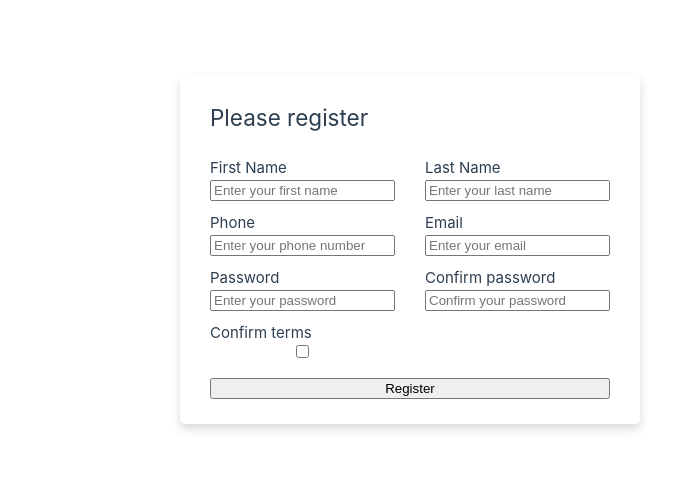
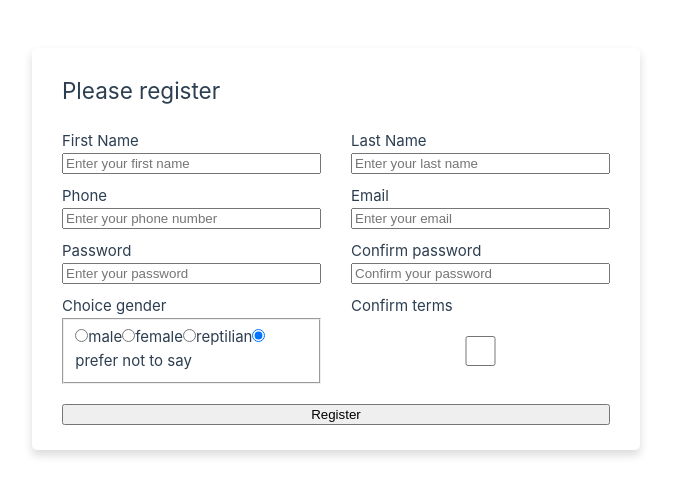
Before and after one commit to s5198653/vue-registration-form, a Vue app: page / in a window 1280 px wide. Shown: the part 151-646 px from the top of the page, without its empty margins (0-675 px from the left). Built offline with nearby package versions, Linux system fonts and the light colour scheme; the HTML template or start-up script is replaced by a standard one.

Commit message:
create VRadioGroup component

```diff
--- a/src/components/RegistrationForm.vue
+++ b/src/components/RegistrationForm.vue
@@ -4,8 +4,14 @@ import VTitle from './VTitle.vue';
 import InputWrapper from './InputWrapper.vue';
 import VInput from './VInput.vue';
 import VButton from './VButton.vue';
+import VRadioGroup from './VRadioGroup.vue';
 
-type Gender = 'male' | 'female' | 'reptilian' | 'prefer not to say';
+enum Gender {
+  Male = 'male',
+  Female = 'female',
+  Reptilian = 'reptilian',
+  PreferNotToSay = 'prefer not to say',
+}
 
 type FormField<T extends string | boolean | Gender = string> = {
   value: T;
@@ -34,7 +40,7 @@ const formFields = reactive<FormFields>({
   email: { value: '', error: '', required: true },
   password: { value: '', error: '', required: true },
   confirmPassword: { value: '', error: '', required: true },
-  gender: { value: 'prefer not to say', error: '', required: true },
+  gender: { value: Gender.PreferNotToSay, error: '', required: true },
   isConfirmTerms: { value: false, error: '', required: true },
 });
 
@@ -99,6 +105,13 @@ function onSubmit() {
           placeholder="Confirm your password"
         />
       </InputWrapper>
+      <InputWrapper label="Choice gender" :error="formFields.gender.error">
+        <VRadioGroup
+          name="gender"
+          :options="Object.values(Gender)"
+          v-model="formFields.gender.value"
+        />
+      </InputWrapper>
       <InputWrapper label="Confirm terms" :error="formFields.isConfirmTerms.error">
         <VInput v-model="formFields.isConfirmTerms.value" label="Confirm terms" type="checkbox" />
       </InputWrapper>
--- /dev/null
+++ b/src/components/VRadioGroup.vue
@@ -0,0 +1,25 @@
+<script setup lang="ts">
+import VInput from './VInput.vue';
+
+const { options } = defineProps<{
+  options: string[];
+  name: string;
+}>();
+const model = defineModel();
+</script>
+<template>
+  <fieldset>
+    <label v-for="option in options" :key="option">
+      <VInput
+        :name
+        :value="option"
+        type="radio"
+        @input="model = option"
+        :checked="model === option"
+      />
+      <span>{{ option }}</span>
+    </label>
+  </fieldset>
+</template>
+
+<style scoped></style>
```
